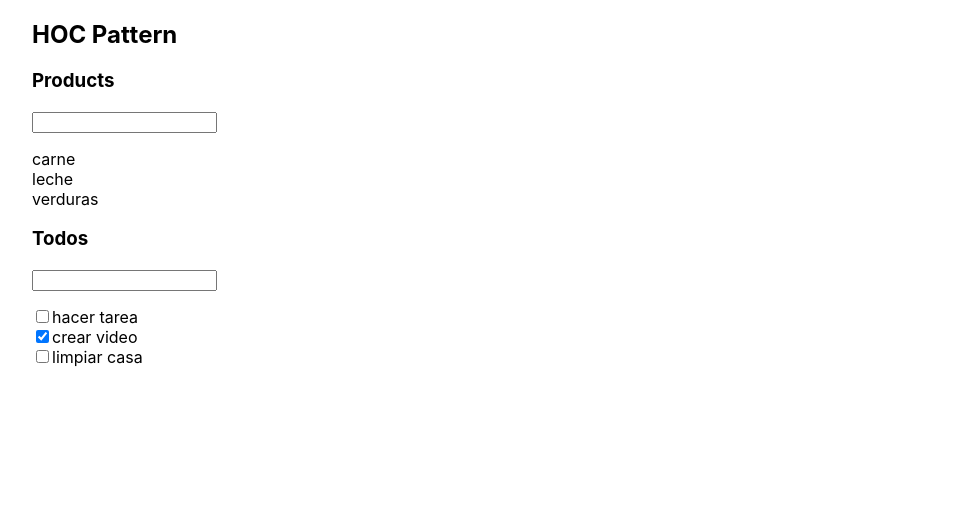
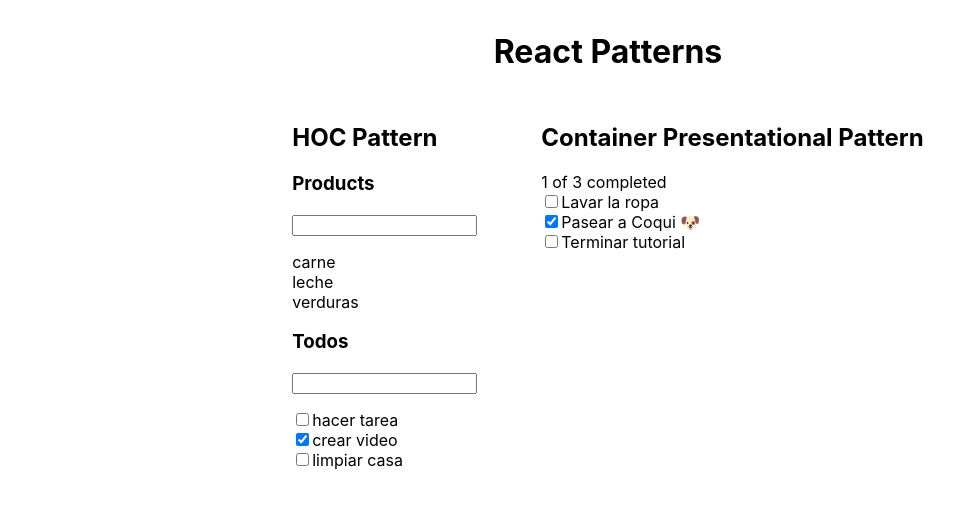
Before and after one commit to jcarlosj/React-4-Patrones-de-Dise-o-YT-VidaMRR, a React (Create React App) app: page / in a window 1280 px wide. Shown: the top 506 px of the page, without its empty margins (32-986 px from the left). Built offline with nearby package versions, Linux system fonts and the light colour scheme.

Commit message:
[+] Container Presentational Pattern: Lista Todos

```diff
--- a/src/App.css
+++ b/src/App.css
@@ -4,10 +4,22 @@
     width: 90%;
 }
 
+.patterns {
+    align-items: flex-start;
+    display: flex;
+    gap: 4rem;
+    justify-content: center;
+}
+
+h1 {
+    margin: 2rem 0;
+    text-align: center;
+}
+
 ul {
-  padding: 0;
+    padding: 0;
 }
 
 ul li {
-  list-style: none;
+    list-style: none;
 }
--- a/src/App.js
+++ b/src/App.js
@@ -1,14 +1,23 @@
 import HocPattern from './components/hoc-pattern/Main';
+import TodoContainer from './components/container-presentational-pattern/Main';
 
 import './App.css';
 
 function App() {
 	return (
-		<div className="container">
-			<div className="pattern">
-				<HocPattern />
+		<>
+			<hgroup className="container">
+				<h1>React Patterns</h1>
+			</hgroup>
+			<div className="container patterns">
+				<div className="pattern pattern-hoc">
+					<HocPattern />
+				</div>
+				<div className="pattern pattern-container-presentational">
+					<TodoContainer />
+				</div>
 			</div>
-		</div>
+		</>
 	);
 }
 
--- /dev/null
+++ b/src/components/container-presentational-pattern/Main.jsx
@@ -0,0 +1,16 @@
+import TodoContainer from './Todos/TodoContainer';
+
+
+// * Main Functional Component
+const ContainerPresentationalPattern = () => {
+
+    return (
+        <>
+            <h2>Container Presentational Pattern</h2>
+            <TodoContainer />
+        </>
+    );
+};
+
+
+export default ContainerPresentationalPattern;
--- /dev/null
+++ b/src/components/container-presentational-pattern/Todos/Todo.jsx
@@ -0,0 +1,15 @@
+// Functional Component
+export default function Todo({ id, title, completed, onCompleted }) {
+
+    return (
+        <div>
+            <input
+                type="checkbox"
+                checked={completed}
+                value={completed}
+                onChange={(e) => onCompleted(id)}
+            />
+            {title}
+        </div>
+    );
+  }
--- /dev/null
+++ b/src/components/container-presentational-pattern/Todos/TodoContainer.jsx
@@ -0,0 +1,40 @@
+import { useState, useEffect, useMemo } from 'react';
+import TodoList from './TodoList';
+
+import { newTodos } from '../../../data/data';
+
+
+// Funcional Component: Container Component
+export default function TodoContainer() {
+    const [ items, setItems ] = useState( [] );
+
+    useEffect( () => {
+        setItems( newTodos );   // Obtener y asignar datos
+    }, [] );
+
+    /**
+     * Cambia el estado de completed
+     * @param {number} id
+     */
+    function handleComplete( id ) {
+        const index = items.findIndex( ( item ) => item.id === id );
+
+        items[ index ].completed = ! items[ index ].completed;
+        setItems([ ...items ]);
+    }
+
+    // eslint-disable-next-line react-hooks/exhaustive-deps
+    const itemsCompleted = useMemo( () => {
+
+        return items.filter( ( item ) => item.completed ).length;
+    });
+
+    return (
+        <TodoList
+            items={ items }
+            onComplete={ handleComplete }
+            itemsCompleted={ itemsCompleted }
+            totalItems={ items.length }
+        />
+    );
+}
--- /dev/null
+++ b/src/components/container-presentational-pattern/Todos/TodoList.jsx
@@ -0,0 +1,23 @@
+import Todo from "./Todo";
+
+
+// Funcional Component: Presentational Component
+export default function TodoList({
+    items,
+    onComplete,
+    itemsCompleted,
+    totalItems,
+}) {
+
+    return (
+    <div>
+        <div>
+            { itemsCompleted } of { totalItems } completed
+        </div>
+        {   items.map( ( item ) => (
+                <Todo key={ item.id } { ...item } onCompleted={ onComplete } />
+            ))
+        }
+    </div>
+    );
+}
--- a/src/data/data.js
+++ b/src/data/data.js
@@ -9,3 +9,9 @@ exports.todos = [
     { id: 1, title: 'crear video', completed: true },
     { id: 2, title: 'limpiar casa', completed: false }
 ];
+
+exports.newTodos = [
+    { id: 0, title: "Lavar la ropa", completed: false },
+    { id: 1, title: "Pasear a Coqui 🐶", completed: true },
+    { id: 2, title: "Terminar tutorial", completed: false }
+];
```
